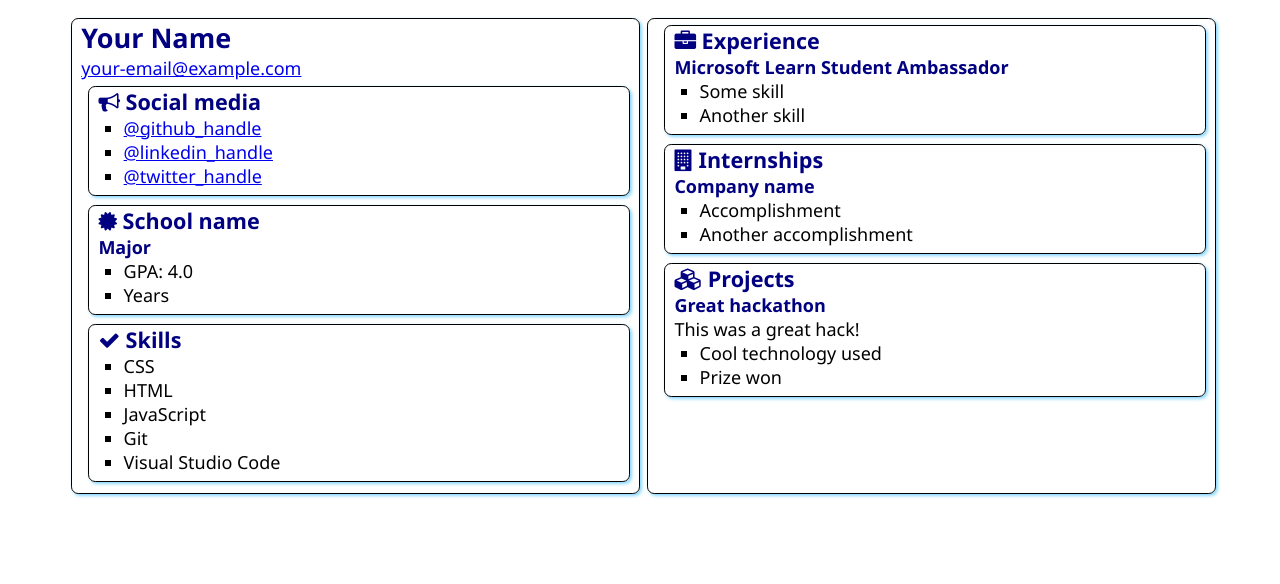
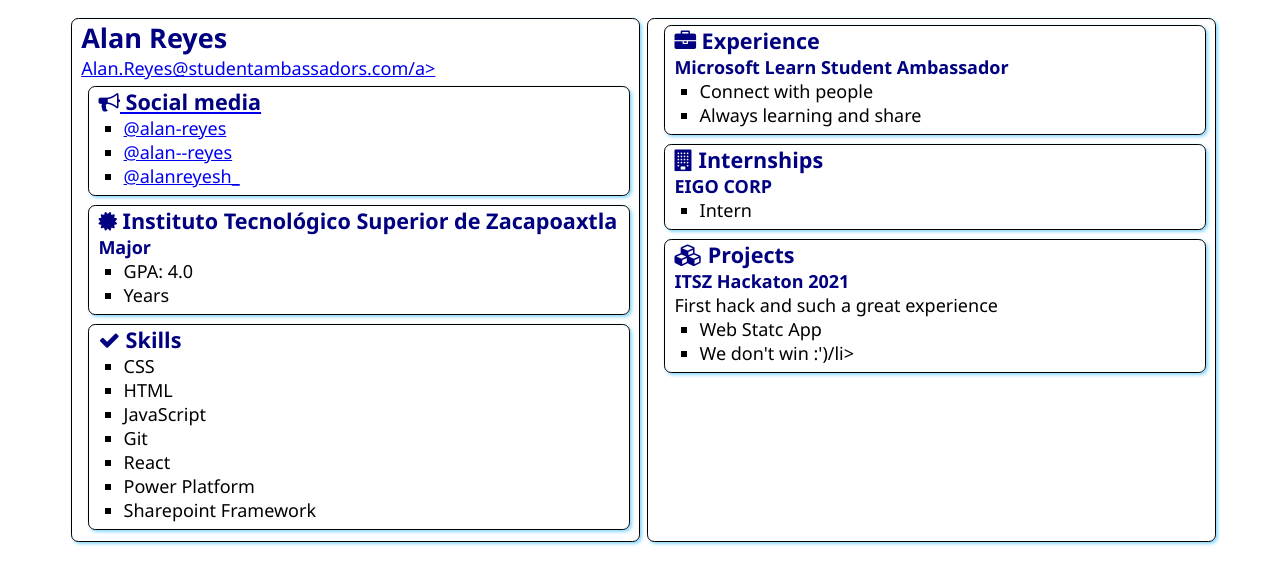
Before and after one commit to alan-reyes/SATechnicalOnboarding, a plain HTML site: page src/index.html in a window 1280 px wide. Drawn offline with Linux system fonts and the light colour scheme.

Commit message:
Added my info

```diff
--- a/src/index.html
+++ b/src/index.html
@@ -12,8 +12,8 @@
 <body>
     <main>
         <article class="box">
-            <h1>Your Name</h1>
-            <div><a href="mailto:your.email@example.com">your-email@example.com</a></div>
+            <h1>Alan Reyes</h1>
+            <div><a href="mailto:Alan.Reyes@studentambassadors.com">Alan.Reyes@studentambassadors.com/a></div>
 
             <section class="box">
                 <h2>
@@ -21,9 +21,9 @@
                     Social media
                 </h2>
                 <ul>
-                    <li><a href="https://github.com/<handle>">@github_handle</a></li>
-                    <li><a href="https://linkedin.com/in/<handle>">@linkedin_handle</a></li>
-                    <li><a href="https://twitter.com/<handle>">@twitter_handle</a></li>
+                    <li><a href="https://github.com/alan-reyes">@alan-reyes</a></li>
+                    <li><a href="https://linkedin.com/in/<handle>">@alan--reyes</a></li>
+                    <li><a href="https://twitter.com/<handle>">@alanreyesh_</a></li>
                 </ul>
             </section>
 
@@ -31,7 +31,7 @@
                 <div class="education">
                     <h2>
                         <i class="fa fa-certificate" aria-hidden="true"></i>
-                        School name
+                        Instituto Tecnológico Superior de Zacapoaxtla
                     </h2>
                     <h3>Major</h3>
                     <ul>
@@ -51,7 +51,9 @@
                     <li>HTML</li>
                     <li>JavaScript</li>
                     <li>Git</li>
-                    <li>Visual Studio Code</li>
+                    <li>React</li>
+                    <li>Power Platform</li>
+                    <li>Sharepoint Framework</li>
                 </ul>
             </section>
         </article>
@@ -63,8 +65,8 @@
                 </h2>
                 <h3>Microsoft Learn Student Ambassador</h3>
                 <ul>
-                    <li>Some skill</li>
-                    <li>Another skill</li>
+                    <li>Connect with people</li>
+                    <li>Always learning and share</li>
                 </ul>
             </section>
             <section class="box">
@@ -73,10 +75,9 @@
                     Internships
                 </h2>
 
-                <h3>Company name</h3>
+                <h3>EIGO CORP</h3>
                 <ul>
-                    <li>Accomplishment</li>
-                    <li>Another accomplishment</li>
+                    <li>Intern</li>
                 </ul>
             </section>
             <section class="box">
@@ -85,11 +86,11 @@
                     Projects
                 </h2>
 
-                <h3>Great hackathon</h3>
-                <div>This was a great hack!</div>
+                <h3>ITSZ Hackaton 2021</h3>
+                <div>First hack and such a great experience</div>
                 <ul>
-                    <li>Cool technology used</li>
-                    <li>Prize won</li>
+                    <li>Web Statc App</li>
+                    <li>We don't win :')/li>
                 </ul>
             </section>
         </article>
```
